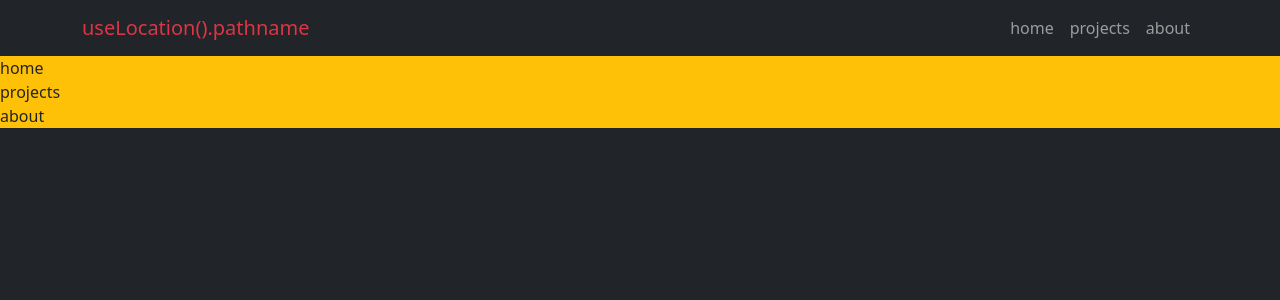
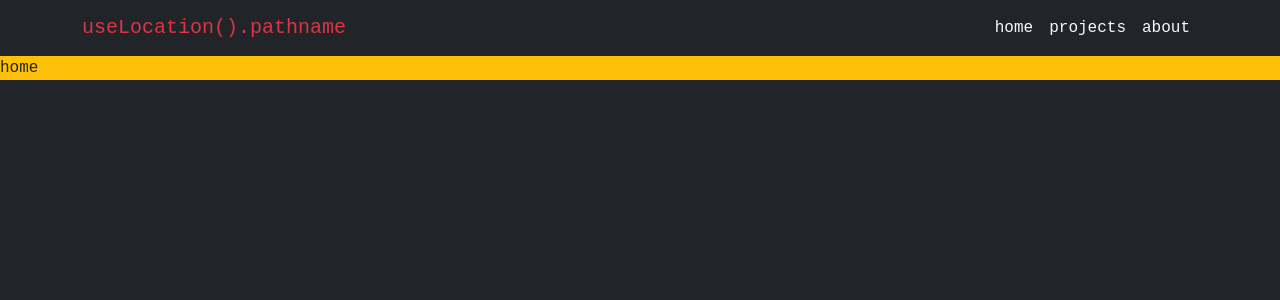
Before and after one commit to solidwaterslayer/random-facts-about-mee-website, a React (Create React App) app: page / in a window 1280 px wide. Shown: the top 300 px of the page. Built offline with nearby package versions, Linux system fonts and the light colour scheme.

Commit message:
feature: add routes

```diff
--- a/src/App.tsx
+++ b/src/App.tsx
@@ -1,15 +1,22 @@
+import {BrowserRouter, Route, Routes} from 'react-router-dom'
+import About from './components/About'
+import Home from './components/Home'
 import NavBar from './components/NavBar'
-import Home from './components/Home'
 import Projects from './components/Projects'
-import About from './components/About'
 
 export default function App() {
   return (
-    <div className='bg-dark' style={{height: '100vh'}}>
-      <NavBar />
-      <Home />
-      <Projects />
-      <About />
+    <div className='bg-dark' style={{height: '100vh', fontFamily: 'Roboto Mono, monospace',}}>
+      <BrowserRouter>
+        <NavBar />
+        <Routes>
+          <Route path='/'>
+            <Route index element={<Home />} />
+            <Route path='projects' element={<Projects />} />
+            <Route path='about' element={<About />} />
+          </Route>
+        </Routes>
+      </BrowserRouter>
     </div>
   )
 }
--- a/src/components/NavBar.tsx
+++ b/src/components/NavBar.tsx
@@ -1,4 +1,5 @@
-import { Container, Nav, Navbar } from 'react-bootstrap';
+import {Container, Nav, Navbar} from 'react-bootstrap'
+import {Link} from 'react-router-dom'
 
 export default function NavBar() { return (
 	<Navbar collapseOnSelect expand='lg' bg='dark' variant='dark'>
@@ -6,11 +7,11 @@ export default function NavBar() { return (
 	    <Navbar.Brand className='text-danger'>useLocation().pathname</Navbar.Brand>
 			<Navbar.Toggle aria-controls='responsive-navbar-nav' />
 			<Navbar.Collapse id='responsive-navbar-nav'>
-				<Nav className='me-auto'></Nav>
+				<Nav className='me-auto' />
 				<Nav>
-					<Nav.Link href='#'>home</Nav.Link>
-					<Nav.Link href='#features'>projects</Nav.Link>
-					<Nav.Link href='#pricing'>about</Nav.Link>
+					<Nav.Link><Link to='/' className='text-light text-decoration-none'>home</Link></Nav.Link>
+					<Nav.Link><Link to='projects' className='text-light text-decoration-none'>projects</Link></Nav.Link>
+					<Nav.Link><Link to='about' className='text-light text-decoration-none'>about</Link></Nav.Link>
 				</Nav>
 			</Navbar.Collapse>
 		</Container>
```
